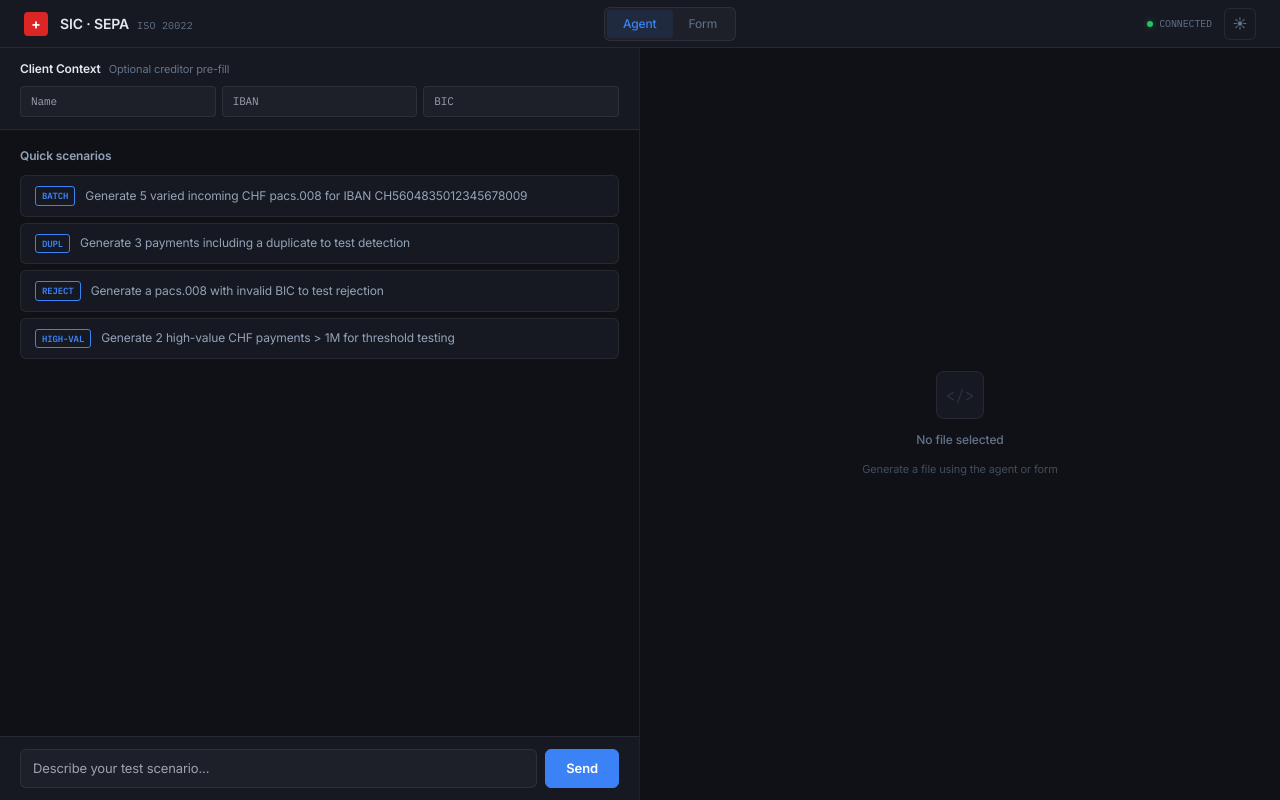
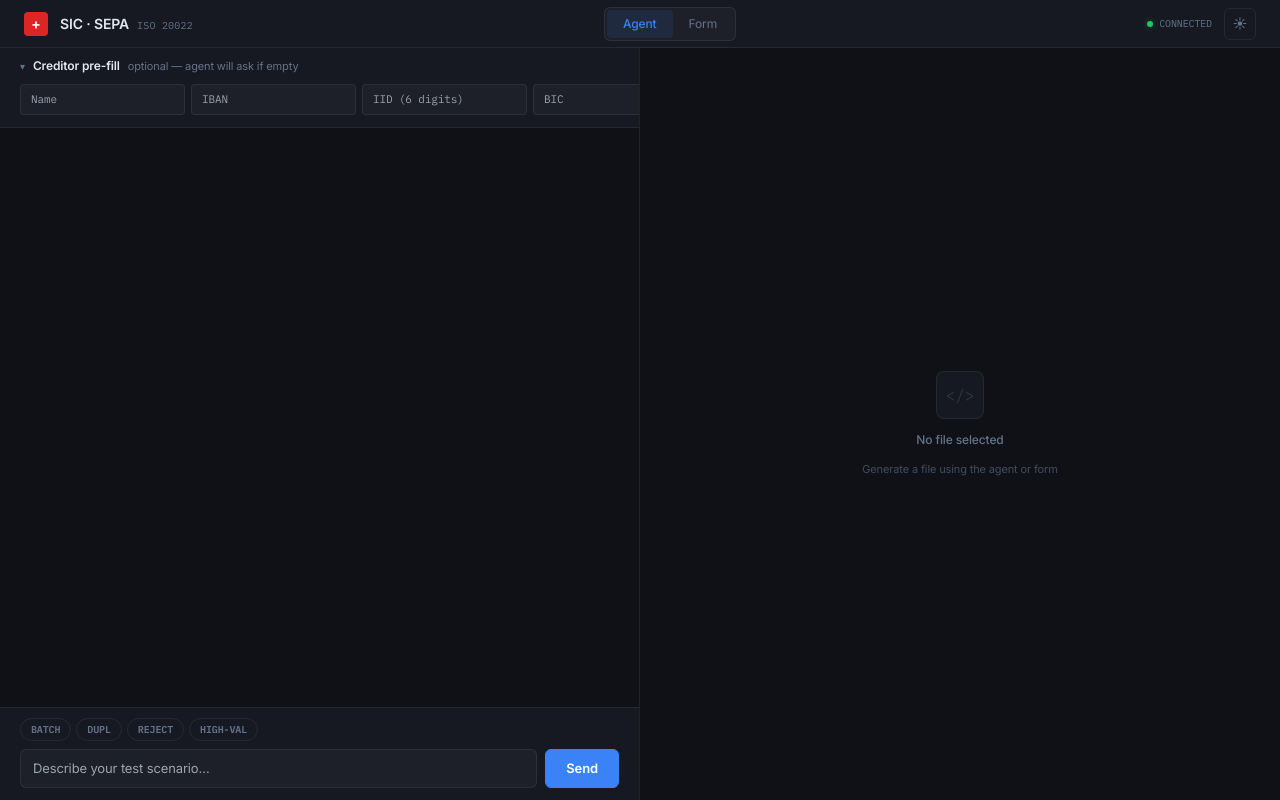
Before and after one commit to ggae2/Payment_Generator, a React (Vite) app in the folder frontend/: page / in a window 1280 px wide. Built offline with nearby package versions, Linux system fonts and the light colour scheme.

Commit message:
add enhancement agent panel

```diff
--- a/frontend/src/components/chat/AgentChat.jsx
+++ b/frontend/src/components/chat/AgentChat.jsx
@@ -2,19 +2,123 @@ import { useState, useRef, useEffect } from 'react'
 import { agentChat } from '../../services/api'
 
 const EXAMPLES = [
-  { label: 'BATCH', text: 'Generate 5 varied incoming CHF pacs.008 for IBAN CH5604835012345678009' },
-  { label: 'DUPL', text: 'Generate 3 payments including a duplicate to test detection' },
-  { label: 'REJECT', text: 'Generate a pacs.008 with invalid BIC to test rejection' },
-  { label: 'HIGH-VAL', text: 'Generate 2 high-value CHF payments > 1M for threshold testing' },
+  { label: 'BATCH',    text: 'Generate 5 varied incoming CHF pacs.008 for stress testing' },
+  { label: 'DUPL',     text: 'Generate 3 payments including a duplicate to test detection' },
+  { label: 'REJECT',   text: 'Generate a pacs.008 with invalid IBAN to test rejection handling' },
+  { label: 'HIGH-VAL', text: 'Generate high-value CHF payments above 1M for threshold testing' },
 ]
 
-/* Tag badge */
+const LOADING_STEPS = [
+  'Analyzing scenario…',
+  'Reasoning about test strategy…',
+  'Calling generator…',
+  'Building XML…',
+]
+
+/* ── Tag badge ── */
 const Tag = ({ children, color = 'var(--accent)' }) => (
   <span className="mono" style={{
-    fontSize: 9, fontWeight: 600,
+    fontSize: 9, fontWeight: 600, flexShrink: 0,
     color, border: `1px solid ${color}`,
     padding: '2px 6px', borderRadius: 3,
   }}>{children}</span>
+)
+
+/* ── Inline markdown: **bold**, `code` ── */
+function inlineFormat(text) {
+  const parts = []
+  let rem = text, k = 0
+  while (rem.length > 0) {
+    const bold = rem.match(/^(.*?)\*\*(.+?)\*\*(.*)$/)
+    if (bold) {
+      if (bold[1]) parts.push(<span key={k++}>{bold[1]}</span>)
+      parts.push(<strong key={k++} style={{ fontWeight: 700 }}>{bold[2]}</strong>)
+      rem = bold[3]; continue
+    }
+    const code = rem.match(/^(.*?)`(.+?)`(.*)$/)
+    if (code) {
+      if (code[1]) parts.push(<span key={k++}>{code[1]}</span>)
+      parts.push(<code key={k++} style={{
+        fontFamily: 'IBM Plex Mono,monospace', fontSize: 11,
+        background: 'var(--bg-2)', padding: '1px 5px', borderRadius: 3,
+        color: 'var(--accent)',
+      }}>{code[2]}</code>)
+      rem = code[3]; continue
+    }
+    parts.push(<span key={k++}>{rem}</span>); break
+  }
+  return parts
+}
+
+/* ── Block markdown renderer ── */
+function Markdown({ text }) {
+  if (!text) return null
+  const lines = text.split('\n')
+  const els = []
+  let k = 0
+  for (const line of lines) {
+    if (line.trim() === '---') {
+      els.push(<hr key={k++} style={{ border: 'none', borderTop: '1px solid var(--border)', margin: '8px 0' }} />)
+    } else if (line.startsWith('## ')) {
+      els.push(<p key={k++} style={{ margin: '10px 0 3px', fontWeight: 700, fontSize: 13, color: 'var(--text-1)' }}>{inlineFormat(line.slice(3))}</p>)
+    } else if (line.startsWith('### ')) {
+      els.push(<p key={k++} style={{ margin: '8px 0 2px', fontWeight: 600, fontSize: 12, color: 'var(--text-2)' }}>{inlineFormat(line.slice(4))}</p>)
+    } else if (line.match(/^[-*] /)) {
+      els.push(
+        <div key={k++} style={{ display: 'flex', gap: 7, margin: '2px 0' }}>
+          <span style={{ color: 'var(--accent)', flexShrink: 0 }}>·</span>
+          <span style={{ color: 'var(--text-1)', fontSize: 13, lineHeight: 1.6 }}>{inlineFormat(line.slice(2))}</span>
+        </div>
+      )
+    } else if (line.match(/^\d+\. /)) {
+      const [, num, rest] = line.match(/^(\d+)\. (.*)/)
+      els.push(
+        <div key={k++} style={{ display: 'flex', gap: 7, margin: '2px 0' }}>
+          <span style={{ color: 'var(--accent)', flexShrink: 0, minWidth: 14, fontSize: 13 }}>{num}.</span>
+          <span style={{ color: 'var(--text-1)', fontSize: 13, lineHeight: 1.6 }}>{inlineFormat(rest)}</span>
+        </div>
+      )
+    } else if (line.trim() === '') {
+      els.push(<div key={k++} style={{ height: 5 }} />)
+    } else {
+      els.push(<p key={k++} style={{ margin: '2px 0', color: 'var(--text-1)', fontSize: 13, lineHeight: 1.6 }}>{inlineFormat(line)}</p>)
+    }
+  }
+  return <div>{els}</div>
+}
+
+/* ── Copy button ── */
+function CopyBtn({ text }) {
+  const [copied, setCopied] = useState(false)
+  const copy = () => {
+    navigator.clipboard.writeText(text)
+    setCopied(true)
+    setTimeout(() => setCopied(false), 1500)
+  }
+  return (
+    <button onClick={copy} title="Copy" style={{
+      background: 'transparent', border: 'none', cursor: 'pointer',
+      color: copied ? 'var(--success)' : 'var(--text-3)',
+      fontSize: 11, padding: '2px 5px', borderRadius: 3,
+      transition: 'color 0.15s',
+    }}>{copied ? '✓' : '⧉'}</button>
+  )
+}
+
+/* ── Download helper ── */
+function downloadFile(file) {
+  const blob = new Blob([file.content], { type: 'application/xml' })
+  const url  = URL.createObjectURL(blob)
+  const a    = Object.assign(document.createElement('a'), { href: url, download: file.name })
+  a.click()
+  URL.revokeObjectURL(url)
+}
+
+/* ── Timestamp ── */
+const Ts = ({ ts }) => (
+  <span style={{ color: 'var(--text-3)', fontSize: 10, marginLeft: 6, fontVariantNumeric: 'tabular-nums' }}>
+    {new Date(ts).toLocaleTimeString([], { hour: '2-digit', minute: '2-digit' })}
+  </span>
 )
 
 export default function AgentChat({ onFilesGenerated, onSelectFile }) {
@@ -22,145 +126,154 @@ export default function AgentChat({ onFilesGenerated, onSelectFile }) {
   const [history, setHistory]     = useState([])
   const [input, setInput]         = useState('')
   const [loading, setLoading]     = useState(false)
-  const [clientCtx, setCtx]       = useState({ creditor_name:'', creditor_iban:'', creditor_bic:'' })
-  const endRef = useRef(null)
+  const [loadStep, setLoadStep]   = useState(0)
+  const [ctxOpen, setCtxOpen]     = useState(true)
+  const [clientCtx, setCtx]       = useState({ creditor_name:'', creditor_iban:'', creditor_iid:'', creditor_bic:'' })
+  const endRef    = useRef(null)
+  const stepTimer = useRef(null)
 
-  useEffect(() => { endRef.current?.scrollIntoView({ behavior:'smooth' }) }, [messages, loading])
+  useEffect(() => { endRef.current?.scrollIntoView({ behavior: 'smooth' }) }, [messages, loading])
+
+  /* Cycle loading status text */
+  useEffect(() => {
+    if (loading) {
+      setLoadStep(0)
+      stepTimer.current = setInterval(() => {
+        setLoadStep(s => (s + 1) % LOADING_STEPS.length)
+      }, 1800)
+    } else {
+      clearInterval(stepTimer.current)
+    }
+    return () => clearInterval(stepTimer.current)
+  }, [loading])
+
+  const clearSession = () => {
+    setMessages([]); setHistory([])
+  }
 
   const send = async (text) => {
     const msg = text || input.trim()
     if (!msg || loading) return
     setInput('')
-    setMessages(prev => [...prev, { role:'user', text: msg }])
+    setMessages(prev => [...prev, { role: 'user', text: msg, ts: Date.now() }])
     setLoading(true)
     try {
       const { data } = await agentChat(msg, clientCtx, history)
-      setMessages(prev => [...prev, { role:'assistant', text: data.message, files: data.generated_files }])
+      setMessages(prev => [...prev, {
+        role: 'assistant', text: data.message,
+        files: data.generated_files, ts: Date.now(),
+      }])
       setHistory(data.history)
       if (data.generated_files?.length) {
         onFilesGenerated(data.generated_files)
         onSelectFile(data.generated_files[0])
       }
-    } catch(e) {
+    } catch (e) {
       const detail = e.response?.data?.detail
-      const msg = typeof detail === 'string'
+      const errMsg = typeof detail === 'string'
         ? detail
         : Array.isArray(detail)
           ? detail.map(d => d.msg || JSON.stringify(d)).join('\n')
           : e.message
-      setMessages(prev => [...prev, { role:'assistant', text: msg, error: true }])
+      setMessages(prev => [...prev, { role: 'assistant', text: errMsg, error: true, ts: Date.now() }])
     }
     setLoading(false)
   }
 
   return (
-    <div style={{ display:'flex', flexDirection:'column', height:'100%', background:'var(--bg-0)' }}>
-      {/* Context bar */}
+    <div style={{ display: 'flex', flexDirection: 'column', height: '100%', background: 'var(--bg-0)' }}>
+
+      {/* ── Context bar ── */}
+      <div style={{ background: 'var(--bg-1)', borderBottom: '1px solid var(--border)' }}>
         <div style={{
-        background:'var(--bg-1)', borderBottom:'1px solid var(--border)',
-        padding:'12px 20px',
-      }}>
-        <div style={{ display:'flex', alignItems:'center', gap:8, marginBottom:8 }}>
-          <span style={{ color:'var(--text-1)', fontSize:12, fontWeight:600 }}>Client Context</span>
-          <span style={{ color:'var(--text-3)', fontSize:11 }}>
-            Optional creditor pre-fill
+          display: 'flex', alignItems: 'center', justifyContent: 'space-between',
+          padding: '9px 20px', cursor: 'pointer',
+        }} onClick={() => setCtxOpen(o => !o)}>
+          <div style={{ display: 'flex', alignItems: 'center', gap: 8 }}>
+            <span style={{ color: 'var(--text-3)', fontSize: 10, userSelect: 'none' }}>
+              {ctxOpen ? '▾' : '▸'}
             </span>
+            <span style={{ color: 'var(--text-1)', fontSize: 12, fontWeight: 600 }}>Creditor pre-fill</span>
+            <span style={{ color: 'var(--text-3)', fontSize: 11 }}>optional — agent will ask if empty</span>
           </div>
-        <div style={{ display:'grid', gridTemplateColumns:'1fr 1fr 1fr', gap:6 }}>
-          {[['creditor_name','Name'],['creditor_iban','IBAN'],['creditor_bic','BIC']].map(([k,label]) => (
+          {messages.length > 0 && (
+            <button onClick={e => { e.stopPropagation(); clearSession() }} style={{
+              background: 'transparent', border: '1px solid var(--border)',
+              borderRadius: 4, padding: '3px 10px', cursor: 'pointer',
+              color: 'var(--text-3)', fontSize: 11,
+              transition: 'all 0.15s',
+            }}
+            onMouseEnter={e => { e.currentTarget.style.color = 'var(--error)'; e.currentTarget.style.borderColor = 'var(--error)' }}
+            onMouseLeave={e => { e.currentTarget.style.color = 'var(--text-3)'; e.currentTarget.style.borderColor = 'var(--border)' }}
+            >↺ New session</button>
+          )}
+        </div>
+
+        {ctxOpen && (
+          <div style={{ padding: '0 20px 12px', display: 'grid', gridTemplateColumns: '1fr 1fr 1fr 1fr', gap: 6 }}>
+            {[['creditor_name','Name'],['creditor_iban','IBAN'],['creditor_iid','IID (6 digits)'],['creditor_bic','BIC']].map(([k, label]) => (
               <input key={k} placeholder={label}
                 value={clientCtx[k]}
-              onChange={e => setCtx(p => ({...p,[k]:e.target.value}))}
+                onChange={e => setCtx(p => ({ ...p, [k]: e.target.value }))}
                 style={{
-                background:'var(--bg-2)',
-                border:'1px solid var(--border)',
-                borderRadius:4, padding:'6px 10px',
-                color:'var(--text-1)',
-                fontFamily:'IBM Plex Mono, monospace', fontSize:11, fontWeight:400,
-                outline:'none', transition:'all 0.15s ease',
+                  background: 'var(--bg-2)', border: '1px solid var(--border)',
+                  borderRadius: 4, padding: '6px 10px', color: 'var(--text-1)',
+                  fontFamily: 'IBM Plex Mono,monospace', fontSize: 11,
+                  outline: 'none', transition: 'border-color 0.15s',
                 }}
               />
             ))}
           </div>
+        )}
       </div>
 
-      {/* Messages */}
-      <div style={{ flex:1, overflowY:'auto', padding:'16px 20px' }}>
-        {messages.length === 0 && (
-          <div style={{ marginBottom:16 }}>
-            <div style={{ marginBottom:10 }}>
-              <span style={{ color:'var(--text-2)', fontSize:12, fontWeight:600 }}>Quick scenarios</span>
-            </div>
-            <div style={{ display:'flex', flexDirection:'column', gap:6 }}>
-              {EXAMPLES.map((ex, i) => (
-                <button key={i} onClick={() => send(ex.text)} style={{
-                  display:'flex', alignItems:'center', gap:10,
-                  background:'var(--bg-1)',
-                  border:'1px solid var(--border)',
-                  borderRadius:6, padding:'10px 14px',
-                  cursor:'pointer', textAlign:'left',
-                  transition:'all 0.15s ease',
-                }}
-                onMouseEnter={e => {
-                  e.currentTarget.style.borderColor='var(--accent)'
-                  e.currentTarget.style.background='var(--accent-soft)'
-                }}
-                onMouseLeave={e => {
-                  e.currentTarget.style.borderColor='var(--border)'
-                  e.currentTarget.style.background='var(--bg-1)'
-                }}
-                >
-                  <Tag>{ex.label}</Tag>
-                  <span style={{ color:'var(--text-2)', fontSize:12 }}>{ex.text}</span>
-                </button>
-              ))}
-            </div>
-          </div>
-        )}
+      {/* ── Messages ── */}
+      <div style={{ flex: 1, overflowY: 'auto', padding: '16px 20px' }}>
 
         {messages.map((m, i) => (
-          <div key={i} className="fade-in" style={{ marginBottom:14,
-            display:'flex', flexDirection:'column',
-            alignItems: m.role==='user' ? 'flex-end' : 'flex-start',
+          <div key={i} className="fade-in" style={{
+            marginBottom: 14, display: 'flex', flexDirection: 'column',
+            alignItems: m.role === 'user' ? 'flex-end' : 'flex-start',
           }}>
-            <div style={{ display:'flex', alignItems:'center', gap:6, marginBottom:4 }}>
-              <Tag color={m.role==='user' ? 'var(--accent)' : m.error ? 'var(--error)' : 'var(--success)'}>
-                {m.role==='user' ? 'YOU' : m.error ? 'ERR' : 'AI'}
+            {/* Label row */}
+            <div style={{ display: 'flex', alignItems: 'center', gap: 4, marginBottom: 4 }}>
+              <Tag color={m.role === 'user' ? 'var(--accent)' : m.error ? 'var(--error)' : 'var(--success)'}>
+                {m.role === 'user' ? 'YOU' : m.error ? 'ERR' : 'AGENT'}
               </Tag>
+              <Ts ts={m.ts} />
+              {m.text && <CopyBtn text={m.text} />}
             </div>
+
+            {/* Bubble */}
             <div style={{
-              maxWidth:'85%',
-              background: m.role==='user'
-                ? 'var(--primary-soft)'
-                : m.error
-                ? 'var(--error-soft)'
-                : 'var(--bg-1)',
-              border: `1px solid ${
-                m.role==='user' ? 'rgba(59,130,246,0.2)'
-                : m.error ? 'rgba(239,68,68,0.2)'
-                : 'var(--border)'
-              }`,
-              borderRadius: '8px',
-              padding:'10px 14px',
+              maxWidth: '85%',
+              background: m.role === 'user' ? 'var(--primary-soft)' : m.error ? 'var(--error-soft)' : 'var(--bg-1)',
+              border: `1px solid ${m.role === 'user' ? 'rgba(59,130,246,0.2)' : m.error ? 'rgba(239,68,68,0.2)' : 'var(--border)'}`,
+              borderRadius: 8, padding: '10px 14px',
             }}>
-              <p style={{
-                margin:0, color:'var(--text-1)', fontSize:13,
-                lineHeight:1.6, whiteSpace:'pre-wrap',
-              }}>{m.text}</p>
+              {m.role === 'user'
+                ? <p style={{ margin: 0, color: 'var(--text-1)', fontSize: 13, lineHeight: 1.6 }}>{m.text}</p>
+                : <Markdown text={m.text} />
+              }
+
+              {/* Generated files */}
               {m.files?.length > 0 && (
-                <div style={{ marginTop:8, display:'flex', gap:4, flexWrap:'wrap' }}>
-                  {m.files.map((f,j) => (
-                    <button key={j} onClick={() => onSelectFile(f)} style={{
-                      padding:'3px 10px', borderRadius:4,
-                      background:'var(--success-soft)',
-                      border:'1px solid rgba(34,197,94,0.2)',
-                      color:'var(--success)', cursor:'pointer',
-                      fontFamily:'IBM Plex Mono,monospace', fontSize:10,
-                      fontWeight:500,
-                      transition:'all 0.15s ease',
-                    }}>
-                      ↓ {f.name}
-                    </button>
+                <div style={{ marginTop: 10, borderTop: '1px solid var(--border)', paddingTop: 8, display: 'flex', gap: 6, flexWrap: 'wrap' }}>
+                  {m.files.map((f, j) => (
+                    <div key={j} style={{ display: 'flex', gap: 3 }}>
+                      <button onClick={() => onSelectFile(f)} style={{
+                        padding: '3px 10px', borderRadius: '4px 0 0 4px',
+                        background: 'var(--success-soft)', border: '1px solid rgba(34,197,94,0.25)',
+                        borderRight: 'none',
+                        color: 'var(--success)', cursor: 'pointer',
+                        fontFamily: 'IBM Plex Mono,monospace', fontSize: 10, fontWeight: 500,
+                      }}>⊞ {f.name}</button>
+                      <button onClick={() => downloadFile(f)} title="Download" style={{
+                        padding: '3px 8px', borderRadius: '0 4px 4px 0',
+                        background: 'var(--success-soft)', border: '1px solid rgba(34,197,94,0.25)',
+                        color: 'var(--success)', cursor: 'pointer', fontSize: 11,
+                      }}>↓</button>
+                    </div>
                   ))}
                 </div>
               )}
@@ -168,49 +281,64 @@ export default function AgentChat({ onFilesGenerated, onSelectFile }) {
           </div>
         ))}
 
+        {/* Loading indicator */}
         {loading && (
-          <div className="fade-in" style={{ display:'flex', alignItems:'center', gap:8, padding:'8px 0' }}>
-            <Tag color="var(--success)">AI</Tag>
-            <div style={{ display:'flex', gap:4, alignItems:'center', marginLeft:2 }}>
-              <span className="thinking-dot"/>
-              <span className="thinking-dot"/>
-              <span className="thinking-dot"/>
+          <div className="fade-in" style={{ display: 'flex', alignItems: 'center', gap: 8, padding: '6px 0' }}>
+            <Tag color="var(--success)">AGENT</Tag>
+            <span style={{ color: 'var(--text-3)', fontSize: 12, fontStyle: 'italic' }}>
+              {LOADING_STEPS[loadStep]}
+            </span>
+            <div style={{ display: 'flex', gap: 4, alignItems: 'center' }}>
+              <span className="thinking-dot"/><span className="thinking-dot"/><span className="thinking-dot"/>
             </div>
           </div>
         )}
         <div ref={endRef} />
       </div>
 
-      {/* Input */}
-      <div style={{
-        borderTop:'1px solid var(--border)', padding:'12px 20px',
-        display:'flex', gap:8, background:'var(--bg-1)',
-      }}>
+      {/* ── Input bar + quick chips ── */}
+      <div style={{ borderTop: '1px solid var(--border)', background: 'var(--bg-1)', padding: '10px 20px 12px' }}>
+
+        {/* Quick scenario chips — always visible */}
+        <div style={{ display: 'flex', gap: 5, flexWrap: 'wrap', marginBottom: 8 }}>
+          {EXAMPLES.map((ex, i) => (
+            <button key={i} onClick={() => send(ex.text)} disabled={loading} style={{
+              padding: '3px 10px', borderRadius: 20,
+              background: 'transparent', border: '1px solid var(--border)',
+              color: 'var(--text-3)', cursor: loading ? 'default' : 'pointer',
+              fontFamily: 'IBM Plex Mono,monospace', fontSize: 10, fontWeight: 600,
+              transition: 'all 0.15s',
+            }}
+            onMouseEnter={e => { if (!loading) { e.currentTarget.style.borderColor = 'var(--accent)'; e.currentTarget.style.color = 'var(--accent)' }}}
+            onMouseLeave={e => { e.currentTarget.style.borderColor = 'var(--border)'; e.currentTarget.style.color = 'var(--text-3)' }}
+            >{ex.label}</button>
+          ))}
+        </div>
+
+        {/* Text input row */}
+        <div style={{ display: 'flex', gap: 8 }}>
           <input value={input} onChange={e => setInput(e.target.value)}
-          onKeyDown={e => e.key==='Enter' && !e.shiftKey && send()}
-          placeholder="Describe your test scenario..."
+            onKeyDown={e => e.key === 'Enter' && !e.shiftKey && send()}
+            placeholder="Describe your test scenario…"
+            disabled={loading}
             style={{
-            flex:1, background:'var(--bg-2)',
-            border:'1px solid var(--border)', borderRadius:6,
-            padding:'9px 12px',
-            color:'var(--text-1)',
-            fontFamily:"'Inter', sans-serif",
-            fontSize:13, fontWeight:400,
-            outline:'none', transition:'all 0.15s ease',
+              flex: 1, background: 'var(--bg-2)', border: '1px solid var(--border)',
+              borderRadius: 6, padding: '9px 12px', color: 'var(--text-1)',
+              fontFamily: "'Inter',sans-serif", fontSize: 13,
+              outline: 'none', transition: 'border-color 0.15s',
+              opacity: loading ? 0.5 : 1,
             }}
           />
           <button onClick={() => send()} disabled={loading} style={{
-          padding:'9px 20px', borderRadius:6,
+            padding: '9px 20px', borderRadius: 6,
             background: loading ? 'transparent' : 'var(--accent)',
             border: loading ? '1px solid var(--border)' : '1px solid var(--accent)',
-          color: loading ? 'var(--text-3)' : '#FFFFFF',
+            color: loading ? 'var(--text-3)' : '#fff',
             cursor: loading ? 'default' : 'pointer',
-          fontFamily:"'Inter', sans-serif",
-          fontSize:13, fontWeight:600,
-          transition:'all 0.15s ease',
-        }}>
-          Send
-        </button>
+            fontFamily: "'Inter',sans-serif", fontSize: 13, fontWeight: 600,
+            transition: 'all 0.15s',
+          }}>Send</button>
+        </div>
       </div>
     </div>
   )
```
Also changed, not shown: 1 other file (tests, documents, lock files or other folders). Lines whose indentation alone changed are shown as unchanged.
